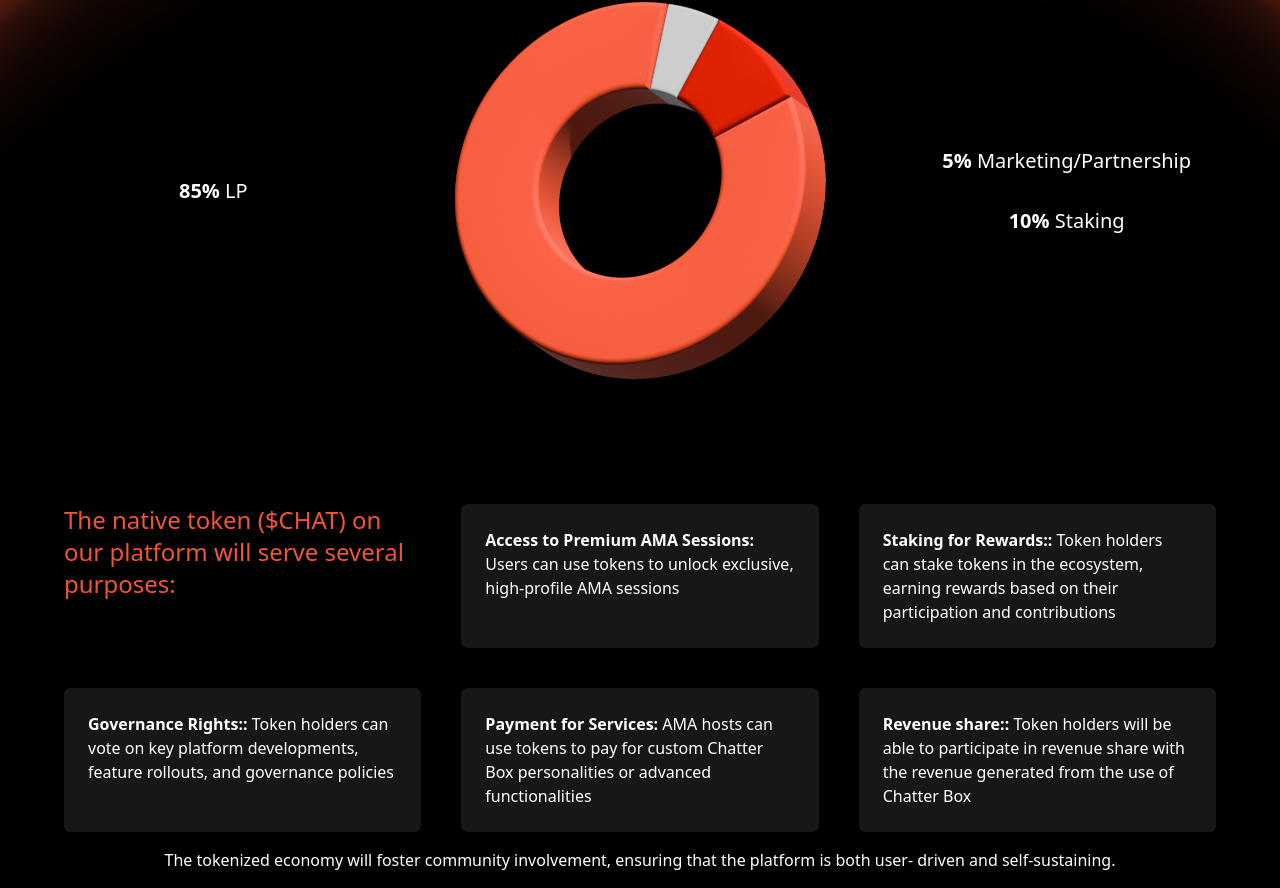
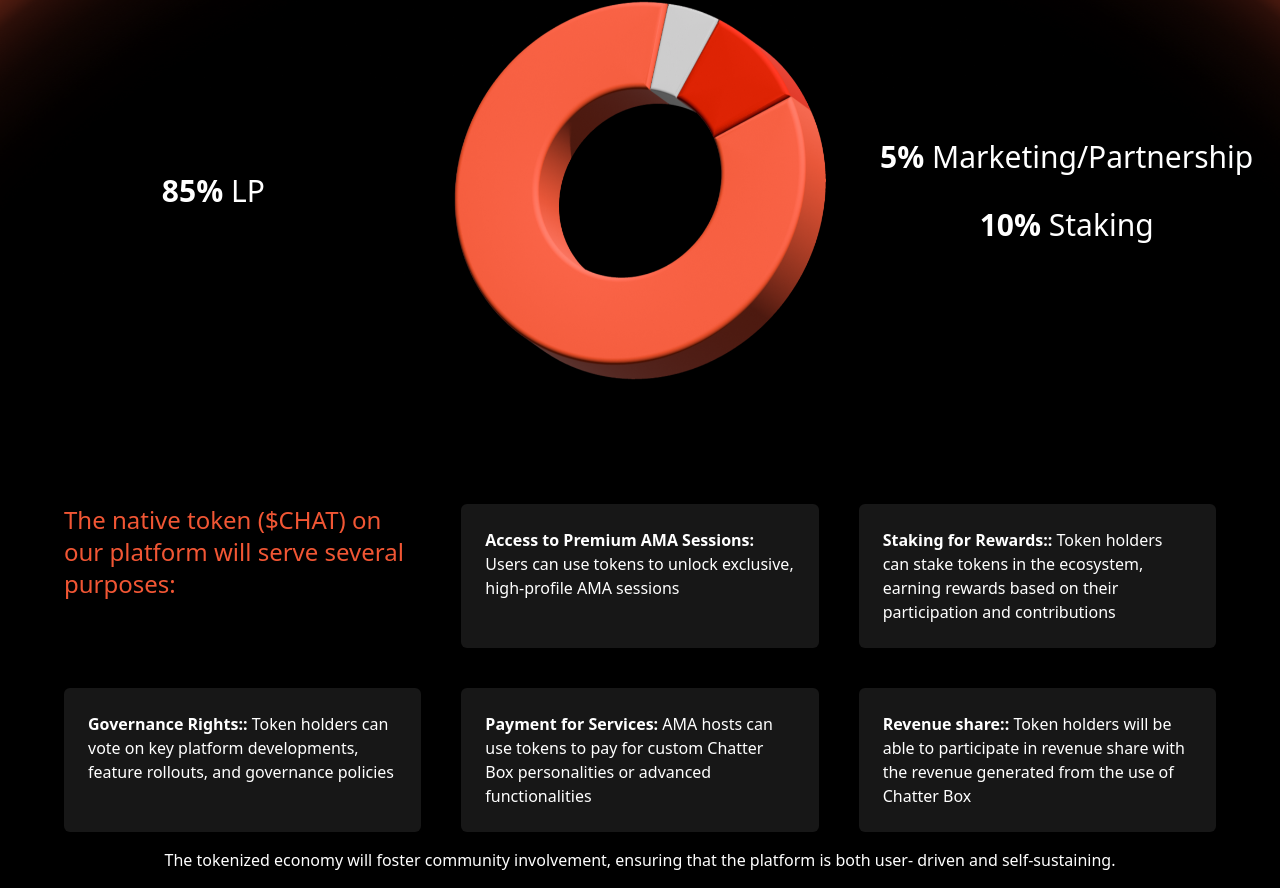
Before and after one commit to hoangcnttbkdn/chatter-box, a React (Vite) app: page / in a window 1280 px wide. Shown: the part 5529-6417 px from the top of the page. Built offline with nearby package versions, Linux system fonts and the light colour scheme; a web font is replaced by a local one.

Commit message:
feat: add link to section

```diff
--- a/src/components/layouts/main-layout.tsx
+++ b/src/components/layouts/main-layout.tsx
@@ -25,7 +25,7 @@ function MainLayout() {
                                 <a href="#roadmap">Roadmap</a>
                             </li>
                             <li className="md:px-4 md:py-2 hover:text-indigo-400">
-                                <a href="#tokenmic">Tokenomics</a>
+                                <a href="#tokenomic">Tokenomics</a>
                             </li>
                             <li className="md:px-4 md:py-2 hover:text-indigo-400">
                                 <a href="#social">Social</a>
--- a/src/pages/home/index.tsx
+++ b/src/pages/home/index.tsx
@@ -249,7 +249,6 @@ generated from the use of Chatter Box`,
             </Section>
 
             <Section
-                id="benefit"
                 title=""
                 customClassName="relative flex justify-center items-center"
             >
@@ -286,11 +285,7 @@ generated from the use of Chatter Box`,
                 </div>
             </Section>
 
-            <Section
-                id="roadmap"
-                title=""
-                className="relative max-w-6xl mx-auto"
-            >
+            <Section title="" className="relative max-w-6xl mx-auto">
                 <>
                     <img
                         src={threeGroup.default}
@@ -372,6 +367,7 @@ generated from the use of Chatter Box`,
             </Section>
 
             <Section
+                id="benefit"
                 title=""
                 customClassName="relative w-full h-full flex items-center justify-center max-w-6xl mx-auto"
             >
@@ -474,6 +470,7 @@ generated from the use of Chatter Box`,
             </Section>
 
             <Section
+                id="tokenomic"
                 title="Tokenomics and Utility - $CHAT"
                 customClassName="relative"
             >
@@ -514,11 +511,11 @@ generated from the use of Chatter Box`,
 
                     <div className="absolute  w-full top-1/4">
                         <div className="grid grid-cols-3 items-center justify-center w-full">
-                            <p className="text-center text-xl">
+                            <p className="text-center text-3xl">
                                 <b>85%</b> LP
                             </p>
                             <img src={chart.default} />
-                            <div className="flex flex-col items-center gap-8 text-xl">
+                            <div className="flex flex-col items-center gap-8 text-3xl">
                                 <p>
                                     <b>5%</b> Marketing/Partnership
                                 </p>
```
